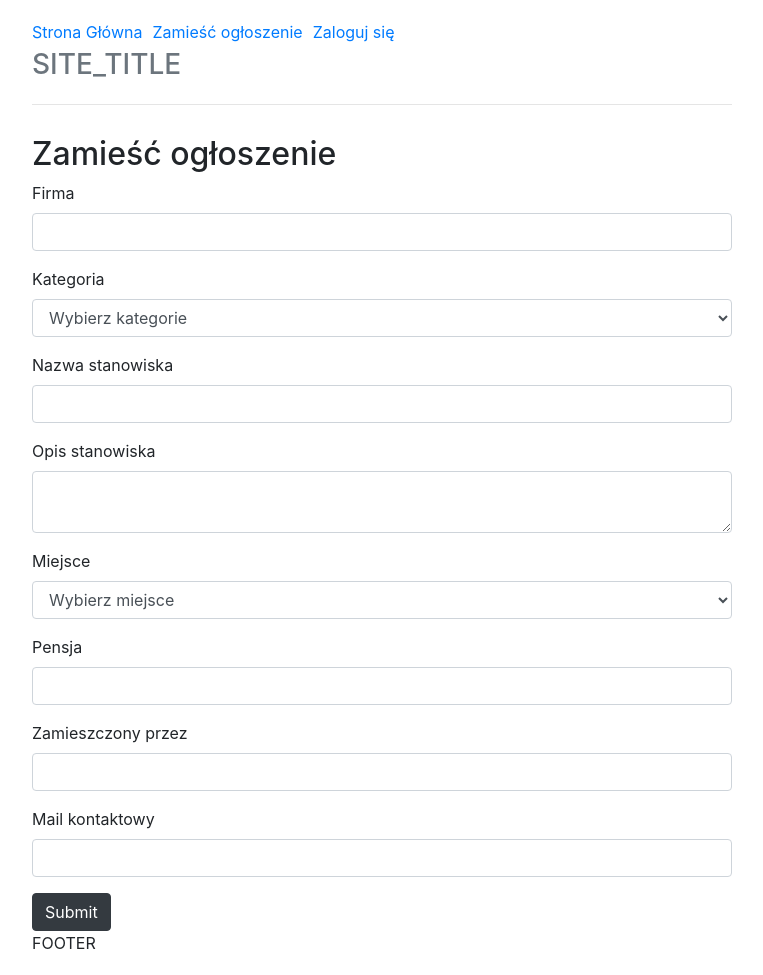
After one commit to Lotosney/job-listing-page, a PHP site: template templates/job-create.php in a window 1280 px wide. The commit adds this page. Shown: the whole page, without its empty margins (258-1021 px from the left). Run offline with PHP 8.4, Linux system fonts and the light colour scheme; the template is opened without the code that fills it, so the values that code supplies are empty; some libraries are stand-ins or nearby versions.

Commit message:
Add job adding option

```diff
--- a/config/init.php
+++ b/config/init.php
@@ -2,7 +2,7 @@
 require_once('lib/Template.php');
 
 require_once 'config.php';
-
+require_once 'helpers/system_helper.php';
 spl_autoload_register(function ($class_name) {
     include 'lib/' . $class_name . '.php';
 });
--- a/templates/frontpage.php
+++ b/templates/frontpage.php
@@ -8,6 +8,7 @@
         <option value="<?php echo $category->id; ?>"><?php echo $category->name; ?></option>
       <?php endforeach; ?>
     </select>
+    <h4>lub</h4>
     <select name="location" class="form-control">
       <option value="0">Wybierz miejsce</option>
       <?php foreach ($locations as $location) : ?>
@@ -18,7 +19,7 @@
 
 
     <br>
-    <input type="submit" class="btn btn-lg btn-success" value="FIND">
+    <input type="submit" class="btn btn-lg btn-success" value="Szukaj">
   </form>
 
 
--- a/templates/inc/header.php
+++ b/templates/inc/header.php
@@ -18,3 +18,4 @@
         </nav>
         <h3 class="text-muted"><?php echo SITE_TITLE; ?></h3>
       </div>
+      <?php displayMessage(); ?>
--- /dev/null
+++ b/templates/job-create.php
@@ -0,0 +1,52 @@
+<?php include 'inc/header.php'; ?>
+<h2 class="page-header">Zamieść ogłoszenie</h2>
+<form method="post" action="create.php" onsubmit="return checkCreateForm()">
+    <div class="form-group">
+        <label>Firma</label>
+        <input type="text" class="form-control" name="company">
+    </div>
+    <div class="form-group">
+        <label>Kategoria</label>
+        <select class="form-control" name="category">
+            <option value="0">Wybierz kategorie</option>
+            <?php foreach ($categories as $category) : ?>
+                <option value="<?php echo $category->id; ?>"><?php echo $category->name; ?></option>
+            <?php endforeach; ?>
+        </select>
+    </div>
+    <div class="form-group">
+        <label>Nazwa stanowiska</label>
+        <input type="text" class="form-control" name="job_title">
+    </div>
+    <div class="form-group">
+        <label>Opis stanowiska</label>
+        <textarea class="form-control" name="description"></textarea>
+    </div>
+    <div class="form-group">
+        <label>Miejsce</label>
+        <select name="location" class="form-control">
+      <option value="0">Wybierz miejsce</option>
+      <?php foreach ($locations as $location) : ?>
+        <option value="<?php echo $location->id; ?>"><?php echo $location->name; ?></option>
+      <?php endforeach; ?>
+    </select>
+    </div>
+    <!-- <div class="form-group">
+			<label>Miejsce</label>
+			<input type="text" class="form-control" name="location">
+		</div> -->
+    <div class="form-group">
+        <label>Pensja</label>
+        <input type="text" class="form-control" name="salary">
+    </div>
+    <div class="form-group">
+        <label>Zamieszczony przez</label>
+        <input type="text" class="form-control" name="contact_user">
+    </div>
+    <div class="form-group">
+        <label>Mail kontaktowy</label>
+        <input type="text" class="form-control" name="contact_email">
+    </div>
+    <input type="submit" class="btn btn-dark" value="Submit" name="submit">
+</form>
+<?php include 'inc/footer.php'; ?>
```
Also changed, not shown: create.php (added, +30 -0 lines), helpers/system_helper.php (added, +49 -0 lines), lib/Job.php (+39 -17 lines).
